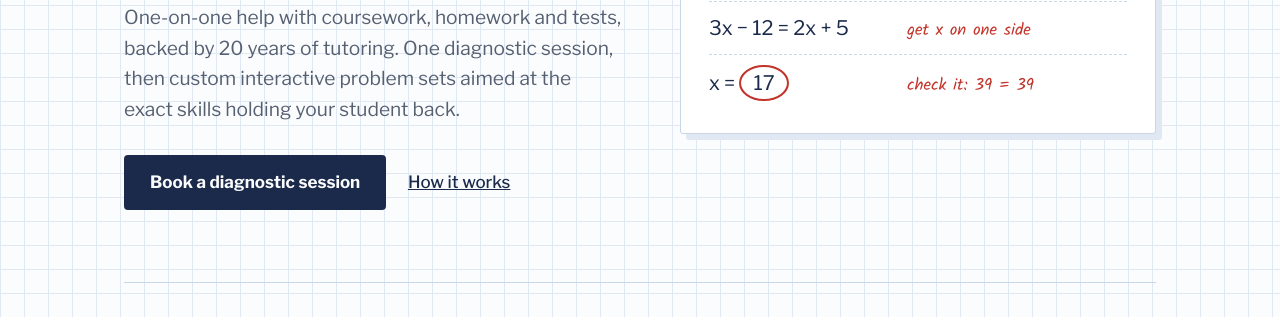
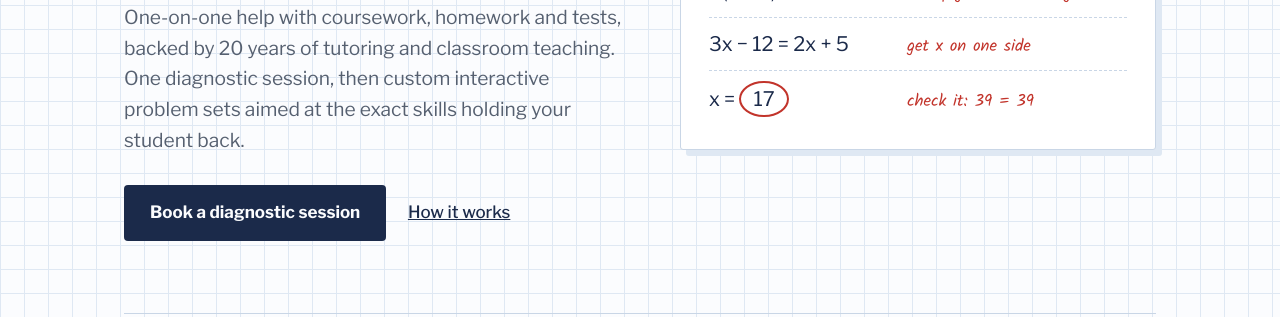
Before and after one commit to sdasher/sarahdasher.com, a plain HTML site: page tutoring/index.html in a window 1280 px wide. Shown: the part 331-648 px from the top of the page. Drawn offline with nearby package versions, Linux system fonts and the light colour scheme.

Commit message:
Update tutoring description to include classroom teaching

```diff
--- a/tutoring/index.html
+++ b/tutoring/index.html
@@ -26,7 +26,7 @@
     <div class="hero">
       <div>
         <h1>Math tutoring for middle and high school students.</h1>
-        <p class="lede">One-on-one help with coursework, homework and tests, backed by 20 years of tutoring. One diagnostic session, then custom interactive problem sets aimed at the exact skills holding your student back.</p>
+        <p class="lede">One-on-one help with coursework, homework and tests, backed by 20 years of tutoring and classroom teaching. One diagnostic session, then custom interactive problem sets aimed at the exact skills holding your student back.</p>
         <a class="button" href="#contact">Book a diagnostic session</a>
         <a class="aside-link" href="#approach">How it works</a>
       </div>
```
